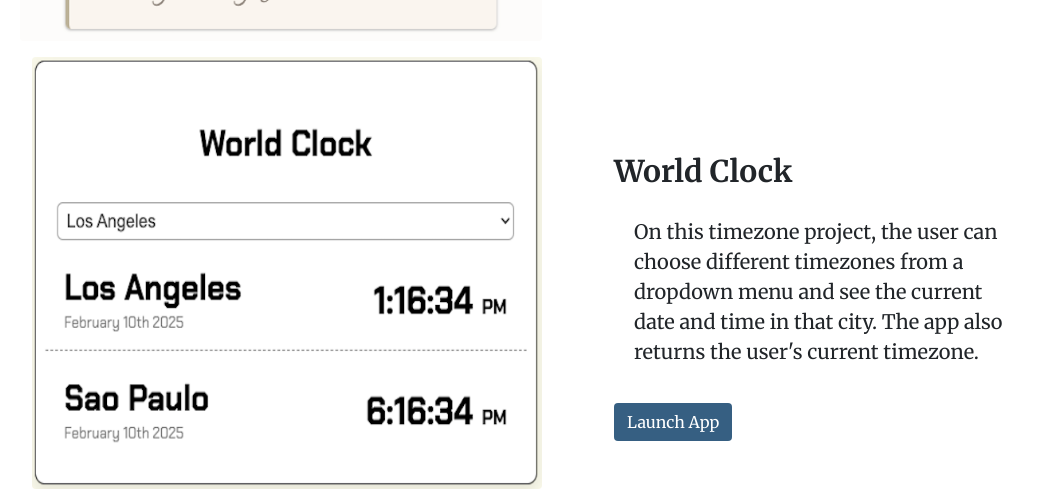
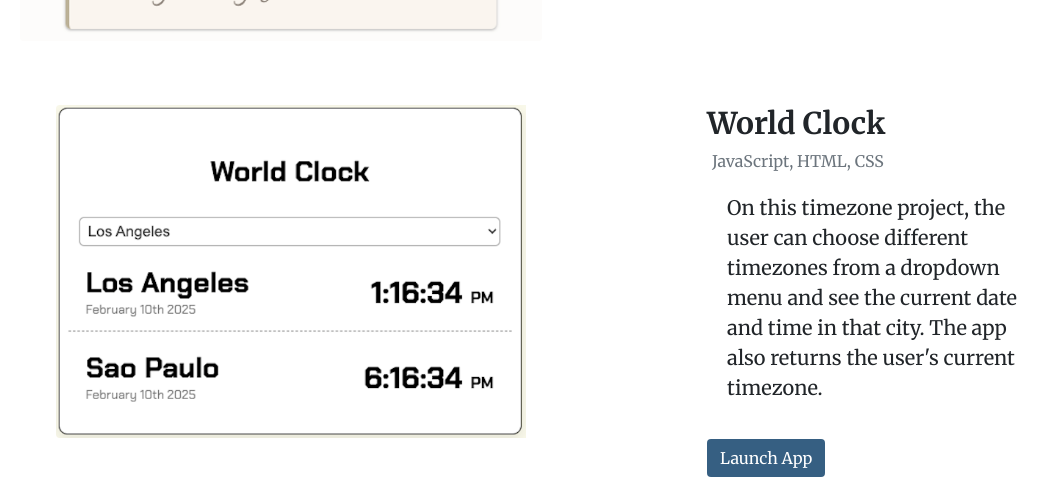
Before and after one commit to BCaravina/intro-and-portfolio, a website: page work.html in a window 1280 px wide. Shown: the part 1379-1881 px from the top of the page, without its empty margins (86-1134 px from the left). Drawn offline with nearby package versions, Linux system fonts and the light colour scheme; a web font is replaced by a local one.

Commit message:
Updated card styling for world clock project

```diff
--- a/work.html
+++ b/work.html
@@ -131,29 +131,29 @@
             </div>
           </div>
           </div>
-          <div class="container">
-            <div class="container d-flex mb-3 mt-3">
+
+<div class="card mb-3">
   <div class="row">
-                <div class="col-md-6">
+    <div class="col-md-7 pt-5">
       <img
           src="/images/world-clock.png"
           alt="Screenshot of timezone world-clock project"
-                  class="img-fluid rounded project-image d-none d-sm-block"
+                  class="img-fluid w-75 rounded-start ms-5"
                   />
     </div>
-                <div class="col-md-6 pt-5">
+    <div class="col-md-5">
       <div class="card align-middle">
       <div class="card-body p-5">
         <h5 class="card-title fw-bold">World Clock</h5>
-                      <p class="card-text text-start lh-base">
-                        On this timezone project, the user can choose different timezones from a dropdown menu and see the current date and time in that city. The app also returns the user's current timezone.
-                      </p>
+        <p class="card-text text-start text-muted prog-languages">JavaScript, HTML, CSS</p>
+        <p class="card-text text-start lh-base">On this timezone project, the user can choose different timezones from a dropdown menu and see the current date and time in that city. The app also returns the user's current timezone.</p>
         <a href="https://timezone-world-clock.netlify.app/" class="btn launch-buttons" title="world clock website">Launch App</a>
       </div>
       </div>
     </div>
   </div>
 </div>
+
 
 <div class="card mb-3">
   <div class="row">
```
Lines whose indentation alone changed are shown as unchanged.
